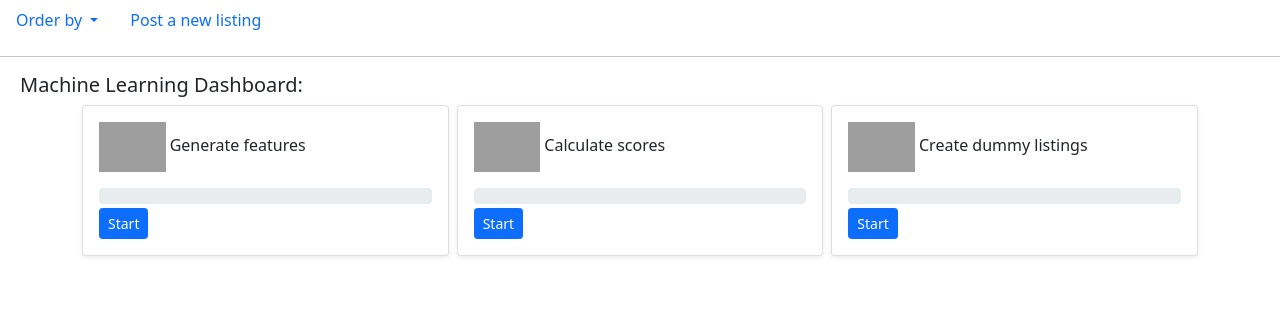
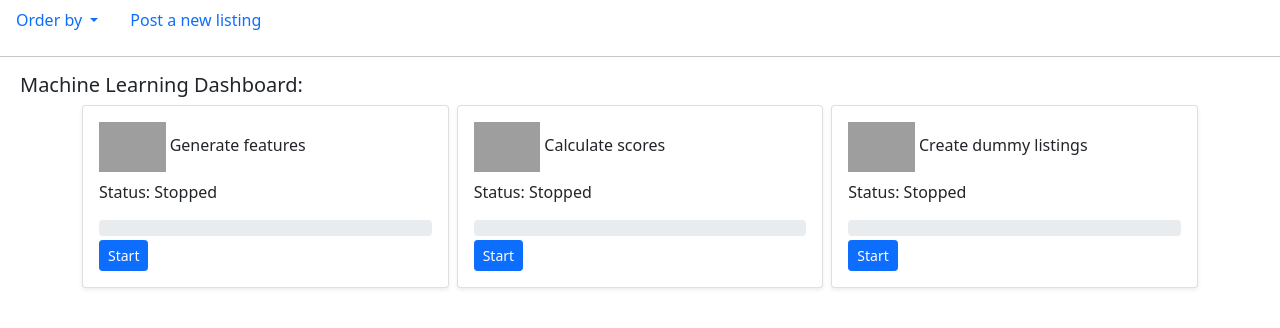
Before and after one commit to fmstam/feira, a Django app: page /fair/dash/ in a window 1280 px wide. Shown: the part 56-384 px from the top of the page. Run offline with Django 3.2, Linux system fonts and the light colour scheme; the visitor is signed in with stand-in values (Sample User, id 1); parts of the project's set-up code (start-up, migrations or seed data) failed here and were passed over; some libraries are stand-ins or nearby versions; grey boxes are pictures that could not be loaded.

Commit message:
CELERY: add backend and frontend support for dash tasks.

```diff
--- a/feira/fair/api_views.py
+++ b/feira/fair/api_views.py
@@ -31,6 +31,7 @@ from django.utils import timezone
 from rest_framework.response import Response
 from rest_framework.renderers import JSONRenderer
 from rest_framework.parsers import JSONParser
+import json
 
 # local stuff
 from .models import Listing
--- a/feira/fair/templates/fair/dashboard.html
+++ b/feira/fair/templates/fair/dashboard.html
@@ -16,7 +16,9 @@
                                 <h6 class="card-title">
                                     <img src="/media/imgs/acf.png" style="width: 20%;"/>
                                     Generate features </h6>
-                                <p class="card-text" id="ACF_card_status"> </p>
+                                <p class="card-text" id="ACF_card_status">
+                                    Status: Stopped
+                                </p>
                                 <div class="clearfix mb-1">
                                     <div class="progress">
                                         <div class="progress-bar progress-bar-striped active" role="progressbar"
@@ -38,7 +40,9 @@
                                 <h6 class="card-title">
                                     <img src="/media/imgs/cls.png" style="width: 20%;"/>
                                     Calculate scores </h6>
-                                <p class="card-text" id="CLS_card_status"></p>
+                                <p class="card-text" id="CLS_card_status">
+                                    Status: Stopped
+                                </p>
                                 <div class="clearfix mb-1">
                                     <div class="progress">
                                         <div class="progress-bar progress-bar-striped active" role="progressbar"
@@ -59,12 +63,13 @@
                                     <h6 class="card-title">
                                     <img src="/media/imgs/cdl.png" style="width: 20%;"/>
                                         Create dummy listings </h6>
-                                    <p class="card-text" id="CDL_card_status"></p>
+                                    <p class="card-text" id="CDL_card_status">
+                                        Status: Stopped
+                                    </p>
                                     <div class="clearfix mb-1">
                                         <div class="progress">
                                             <div class="progress-bar progress-bar-striped active" role="progressbar"
                                             aria-valuenow="40" aria-valuemin="0" aria-valuemax="100" style="width:0%" id="CDL_task_progress">
-                                            Status: Stopped
                                             </div>
                                           </div>
                                     </div>
```
